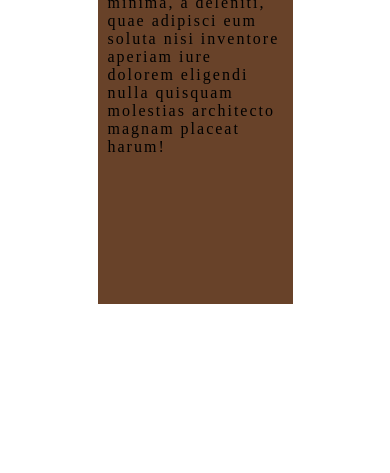
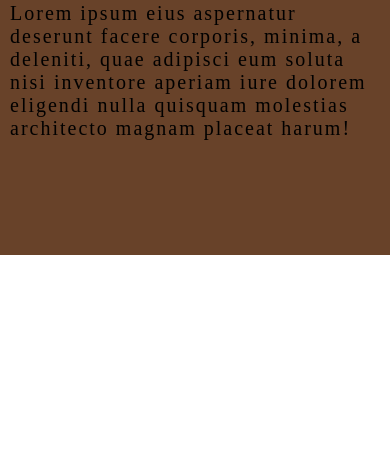
Before and after one commit to babayevagulcin/Class-Assignment, a plain HTML site: page 10.CSS-Responsive/index.html in a window 390 px wide. Shown: the part 371-844 px from the top of the page. Drawn offline with Linux system fonts and the light colour scheme.

Commit message:
css responsive,grid

```diff
--- a/09.CSS-Position/style.css
+++ b/09.CSS-Position/style.css
@@ -39,7 +39,6 @@ nav ul li a:hover{
 }
 nav ul li input{
     visibility: hidden;
-
 }
 nav ul li:hover input{
     visibility: visible;
--- a/10.CSS-Responsive/index.html
+++ b/10.CSS-Responsive/index.html
@@ -18,10 +18,10 @@
             <div class="underline">
                 <h1>Hi,there.What's app?</h1>
             </div>
-                <p class="text">Lorem ipsum dolor sit amet consectetur adipisicing elit. Facere, provident velit! Ex necessitatibus
-                    eius aspernatur deserunt facere corporis, minima, a deleniti, quae adipisci eum soluta nisi
-                    inventore aperiam iure dolorem eligendi nulla quisquam molestias architecto magnam placeat harum!
-                   </p>
+            <p class="text">Lorem ipsum
+                eius aspernatur deserunt facere corporis, minima, a deleniti, quae adipisci eum soluta nisi
+                inventore aperiam iure dolorem eligendi nulla quisquam molestias architecto magnam placeat harum!
+            </p>
 
         </div>
 
--- a/10.CSS-Responsive/style.css
+++ b/10.CSS-Responsive/style.css
@@ -4,16 +4,18 @@
     box-sizing: border-box;
 }
 .section{
-    height: 80vh;
+    height: 100vh;
     display: flex;
     justify-content: center;
     align-items: center;
-    gap: 150px;
+    gap: 70px;
 }
 .content{
     width: 50%;
+    font-size: 20px;
 
 }
+
 .underline{
     padding-bottom: 15px;
     color: rgba(2, 51, 92, 0.8);
@@ -29,10 +31,11 @@
     letter-spacing: 2px;
 }
 .img2{
-    width: 500px;
+    width: 400px;
 }
 .img1{
     display: none;
+    width: 400px;
 }
 @media only screen and (max-width:767px) {
     .section{
@@ -50,12 +53,17 @@
         display: block;
     }
     .content{
-        height: 100vh;
+        width: 100%;
+        height: 40vh;
         background-color: rgb(104, 66, 41);
         padding: 0 10px;
     }
     .underline,.text{
         color: black;
+        width: 50%;
+    }
+    .content .text{
+        width: 100%;
     }
 
 }
```
